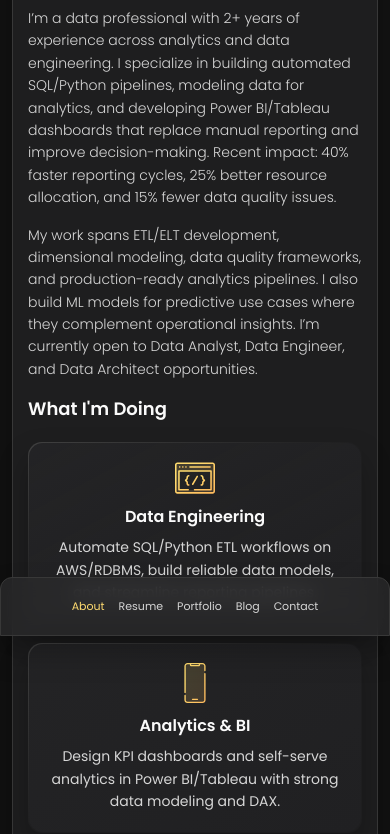
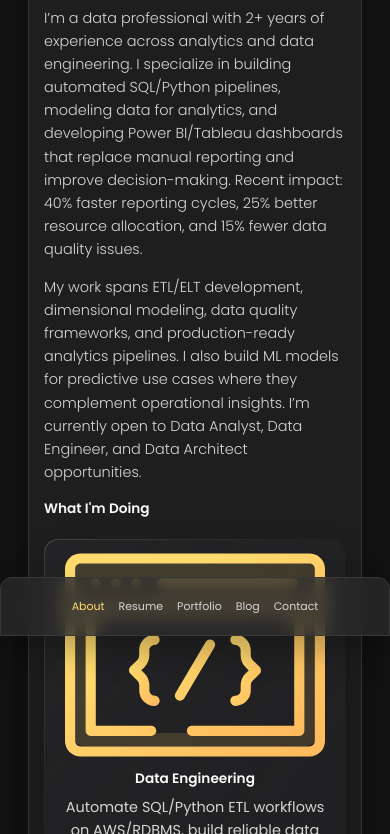
Before and after one commit to shantanu-dahiphale/Shantanu-Portfolio, a plain HTML site: page index.html in a window 390 px wide. Shown: the part 208-1042 px from the top of the page. Drawn offline with nearby package versions, Linux system fonts and the light colour scheme.

Commit message:
mobile update

```diff
--- a/assets/css/style.css
+++ b/assets/css/style.css
@@ -600,6 +600,161 @@ main {
 .tools-master-items li { margin-bottom: 4px; }
 
 
+@media (max-width: 768px) {
+  body {
+    overflow-x: hidden;
+    font-size: 0.95rem;
+  }
+
+  main {
+    flex-direction: column;
+    align-items: center;
+    padding: 0 16px 80px;
+  }
+
+  article,
+  .sidebar,
+  .main-content {
+    width: 100%;
+  }
+
+  .sidebar {
+    position: relative;
+    top: 0;
+    margin-bottom: 30px;
+  }
+
+  .sidebar-info {
+    flex-direction: column;
+    align-items: center;
+    text-align: center;
+    gap: 18px;
+  }
+
+  .avatar-box {
+    width: 100%;
+    display: flex;
+    justify-content: center;
+  }
+
+  .avatar-box img {
+    width: min(200px, 100%);
+  }
+
+  .info-content {
+    width: 100%;
+    text-align: center;
+  }
+
+  .info-content .name {
+    white-space: normal;
+  }
+
+  .info-content .title {
+    margin: 6px auto 0;
+    display: inline-block;
+    width: auto;
+  }
+
+  .info_more-btn {
+    position: static;
+    margin-top: 8px;
+    display: inline-flex;
+    align-items: center;
+    justify-content: center;
+    padding: 8px 20px;
+  }
+
+  .article-title,
+  .h3,
+  .h4 {
+    font-size: 0.9em;
+  }
+
+  .about-text,
+  .service-item-text,
+  .timeline-text {
+    font-size: 0.95em;
+  }
+
+  .service,
+  .tools-master,
+  .portfolio,
+  .resume,
+  .blog,
+  .contact,
+  .skill {
+    margin-bottom: 30px;
+  }
+
+  .service-list,
+  .tools-master-list,
+  .project-list,
+  .skills-list,
+  .timeline-list,
+  .contacts-list {
+    grid-template-columns: 1fr;
+  }
+
+  .service-item,
+  .skills-item,
+  .project-item,
+  .timeline-item {
+    width: 100%;
+  }
+
+  .service-item {
+    padding: 12px;
+  }
+
+  .service-content-box,
+  .tools-master .service-content-box {
+    text-align: center;
+  }
+
+  .tools-master-items {
+    padding-left: 0;
+    list-style: none;
+  }
+
+  .tools-master-items li { margin-bottom: 6px; }
+
+  .contact-item {
+    flex-direction: column;
+    align-items: flex-start;
+    gap: 10px;
+  }
+
+  .social-list {
+    justify-content: center;
+    padding-left: 0;
+  }
+
+  .project-img {
+    height: auto;
+  }
+
+  .project-img img,
+  .service-icon-box img,
+  .tools-master img,
+  .filter-select img,
+  .avatar-box img {
+    width: 100%;
+    max-width: 260px;
+    height: auto;
+  }
+
+  img {
+    max-width: 100%;
+    height: auto;
+  }
+
+  .skills-item data,
+  .skills-item .skill-progress-fill {
+    width: 100%;
+  }
+}
+
 /**
  * #testimonials
  */
--- a/index.html
+++ b/index.html
@@ -4,7 +4,7 @@
 <head>
   <meta charset="UTF-8">
   <meta http-equiv="X-UA-Compatible" content="IE=edge">
-  <meta name="viewport" content="width=device-width, initial-scale=1.0">
+  <meta name="viewport" content="width=device-width, initial-scale=1">
   <title>Shantanu Dahiphale — Data Portfolio</title>
 
   <!--
```
